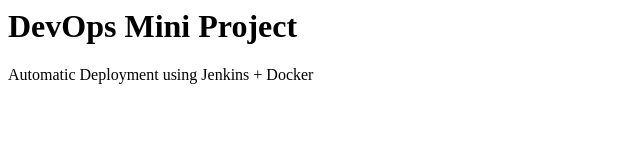
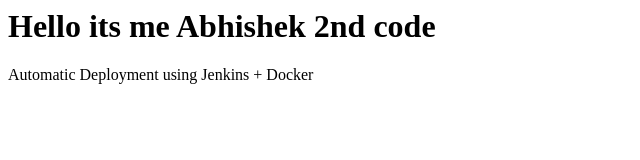
Before and after one commit to Abhi5646/jenkins-docker-demo, a plain HTML site: page index.html in a window 1280 px wide. Shown: the whole page, without its empty margins (0-640 px from the left). Drawn offline with Linux system fonts and the light colour scheme.

Commit message:
test auto deploy

```diff
--- a/index.html
+++ b/index.html
@@ -1,2 +1,2 @@
-<h1>DevOps Mini Project</h1>
+<h1>Hello its me Abhishek 2nd code</h1>
 <p>Automatic Deployment using Jenkins + Docker</p>
```
